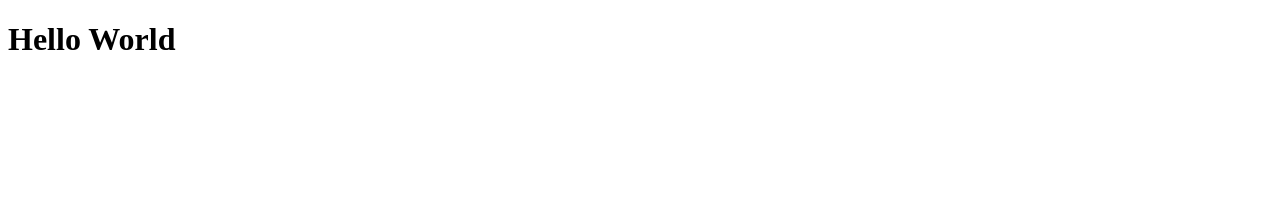
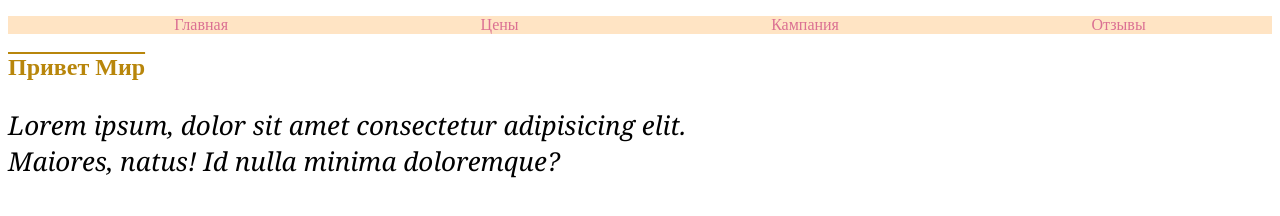
Before and after one commit to Jordano-Jovanovich/New_5, a plain HTML site: page index.html in a window 1280 px wide. Drawn offline with Linux system fonts and the light colour scheme.

Commit message:
отредактировал немного

```diff
--- a/index.html
+++ b/index.html
@@ -5,8 +5,27 @@
     <meta http-equiv="X-UA-Compatible" content="IE=edge">
     <meta name="viewport" content="width=device-width, initial-scale=1.0">
     <title>Document</title>
+    <link rel="stylesheet" href="style.css">
 </head>
 <body>
-    <h1>Hello World</h1>
+    <header class="header">
+        <nav class="navbar">
+            <ul class="menu-active">
+                <li class="list-item"><a href="#">Главная</a></li>
+                <li class="list-item"><a href="#">Цены</a></li>
+                <li class="list-item"><a href="#">Кампания </a></li>
+                <li class="list-item"><a href="#">Отзывы</a></li>
+            </ul>
+        </nav>
+    </header>
+    <main class="main">
+        <section>
+            <h2>Привет Мир</h2>
+            <p class="main-text">
+                Lorem ipsum, dolor sit amet consectetur adipisicing elit.  <br>
+                   Maiores, natus! Id nulla minima doloremque?
+            </p>
+        </section>
+    </main>
 </body>
 </html>
--- /dev/null
+++ b/style.css
@@ -0,0 +1,20 @@
+.menu-active {
+    list-style-type: none;
+    display: flex;
+    justify-content: space-around;
+    background-color: bisque;
+}
+.list-item a {
+    text-decoration: none;
+    color:palevioletred;
+}
+h2 {
+    color: darkgoldenrod;
+    text-decoration: overline;
+}
+.main-text {
+    font-family: Georgia, 'Times New Roman', Times, serif;
+    font-style: italic;
+    font-weight: lighter;
+    font-size: 26px;
+}
```
